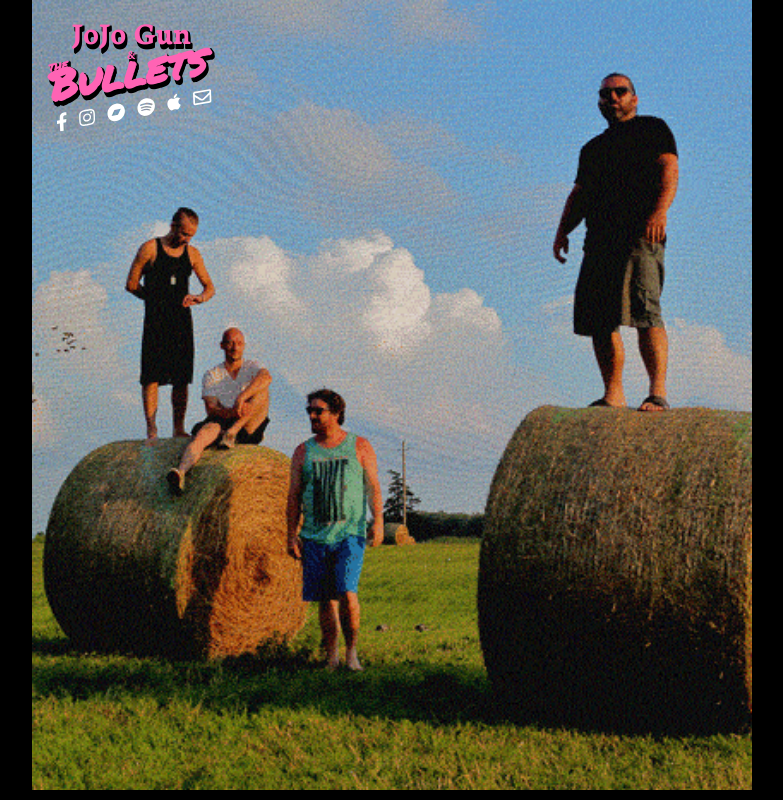
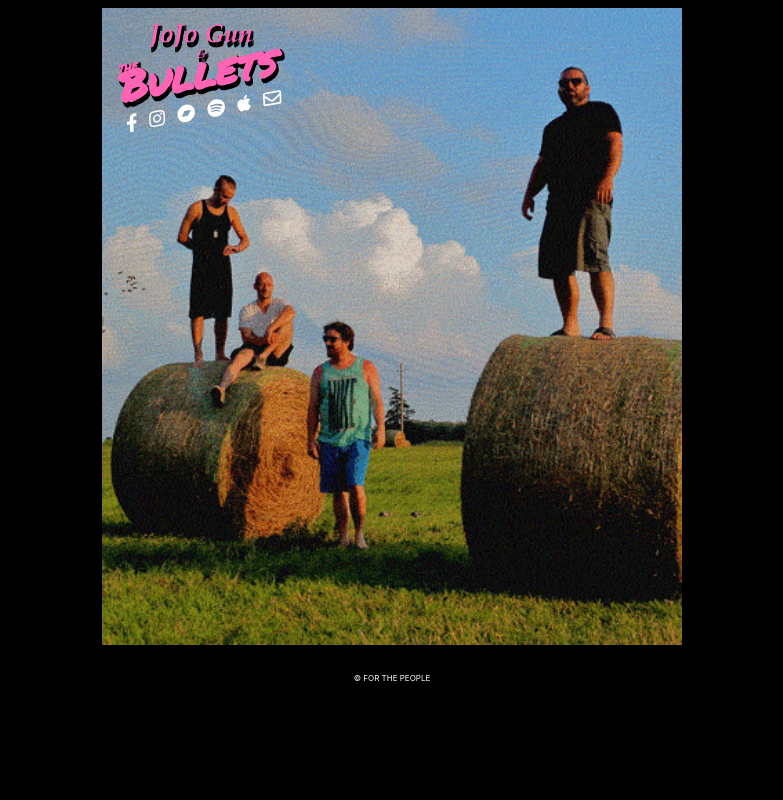
Before and after one commit to orsi/jojogun.ca, a React (Create React App) app: page / in a window 1280 px wide. Shown: the top 800 px of the page, without its empty margins (248-1031 px from the left). Built offline with nearby package versions, Linux system fonts and the light colour scheme.

Commit message:
remove unfinished components from view until further notice

```diff
--- a/src/App.js
+++ b/src/App.js
@@ -1,9 +1,9 @@
 import React from 'react';
 import './App.scss';
+import Header from "./header/Header";
+import Footer from "./footer/Footer";
 import SpotifyContainer from "./spotify-container/SpotifyContainer";
 import ShowsContainer from "./shows-container/ShowsContainer";
-import Footer from "./footer/Footer";
-import Header from "./header/Header";
 import VideosContainer from "./videos-container/VideosContainer";
 
 function App() {
@@ -11,9 +11,9 @@ function App() {
     <div className="App">
       <div className="app-container">
         <Header></Header>
-        <VideosContainer></VideosContainer>
-        <SpotifyContainer></SpotifyContainer>
-        <ShowsContainer></ShowsContainer>
+        {/* <VideosContainer></VideosContainer> */}
+        {/* <SpotifyContainer></SpotifyContainer> */}
+        {/* <ShowsContainer></ShowsContainer> */}
         <Footer></Footer>
       </div>
     </div>
--- a/src/App.scss
+++ b/src/App.scss
@@ -1,12 +1,5 @@
-@import url('https://fonts.googleapis.com/css2?family=Neuton:wght@700&family=Permanent+Marker&display=swap');
-
-body {
-    background-color: black;
-    color: white;
-    margin: 0;
-}
 
 .app-container {
-    max-width: 720px;
+    max-width: 580px;
     margin: 0 auto;
 }
--- a/src/header/Header.scss
+++ b/src/header/Header.scss
@@ -30,7 +30,10 @@
     }
     .title-jojo,
     .title-and {
-        font-family: 'Neuton', serif;
+        font-family: 'Palatino', serif;
+        font-size: .8em;
+        font-style: italic;
+        font-weight: 900;
     }
     .title-the, .title-bullets {
         font-family: 'Permanent Marker', cursive;
--- a/src/index.css
+++ b/src/index.css
@@ -1,5 +1,8 @@
+@import url('https://fonts.googleapis.com/css2?family=Neuton:wght@700&family=Permanent+Marker&display=swap');
+
 body {
-  margin: 0;
+  background-color: black;
+  color: white;
   font-family: -apple-system, BlinkMacSystemFont, 'Segoe UI', 'Roboto', 'Oxygen',
     'Ubuntu', 'Cantarell', 'Fira Sans', 'Droid Sans', 'Helvetica Neue',
     sans-serif;
--- a/src/social-media-list/SocialMediaList.js
+++ b/src/social-media-list/SocialMediaList.js
@@ -44,8 +44,7 @@ class SocialMediaList extends Component {
             </a>
           </li>
           <li>
-            <a target="_blank"
-            href="mailto:info@jojogun.ca">
+            <a href="mailto:info@jojogun.ca">
               <FontAwesomeIcon icon={faEnvelope} />
             </a>
           </li>
```
